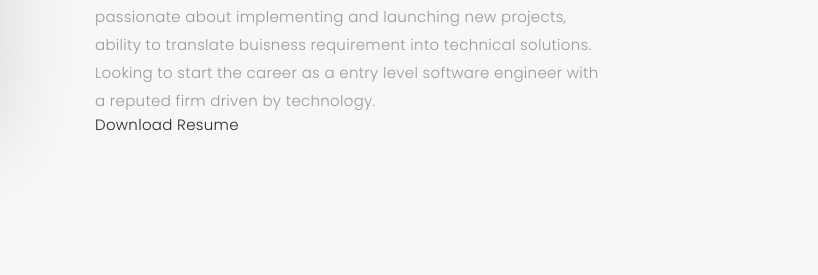
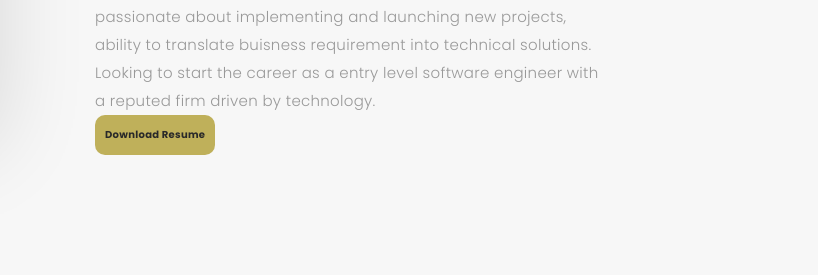
Before and after one commit to Bharat7017/Portfolio, a plain HTML site: page index.html in a window 1280 px wide. Shown: the part 1135-1410 px from the top of the page, 462-1280 px from the left. Drawn offline with nearby package versions, Linux system fonts and the light colour scheme; a web font is replaced by a local one.

Commit message:
Update style.css

```diff
--- a/assets/css/style.css
+++ b/assets/css/style.css
@@ -147,7 +147,17 @@ p {
 .main-content {
   padding-top: 140px;
 }
-
+.resume{background-color: #bfb05a;
+  border: none;
+
+  padding: 10px 10px;
+  text-align: center;
+  text-decoration: none;
+  display: inline-block;
+  font-size: 10px;
+  font-weight: bold;
+border-radius: 10px;
+}
 /*--------------------------------------------------------------
 # Back to top button
 --------------------------------------------------------------*/
```
